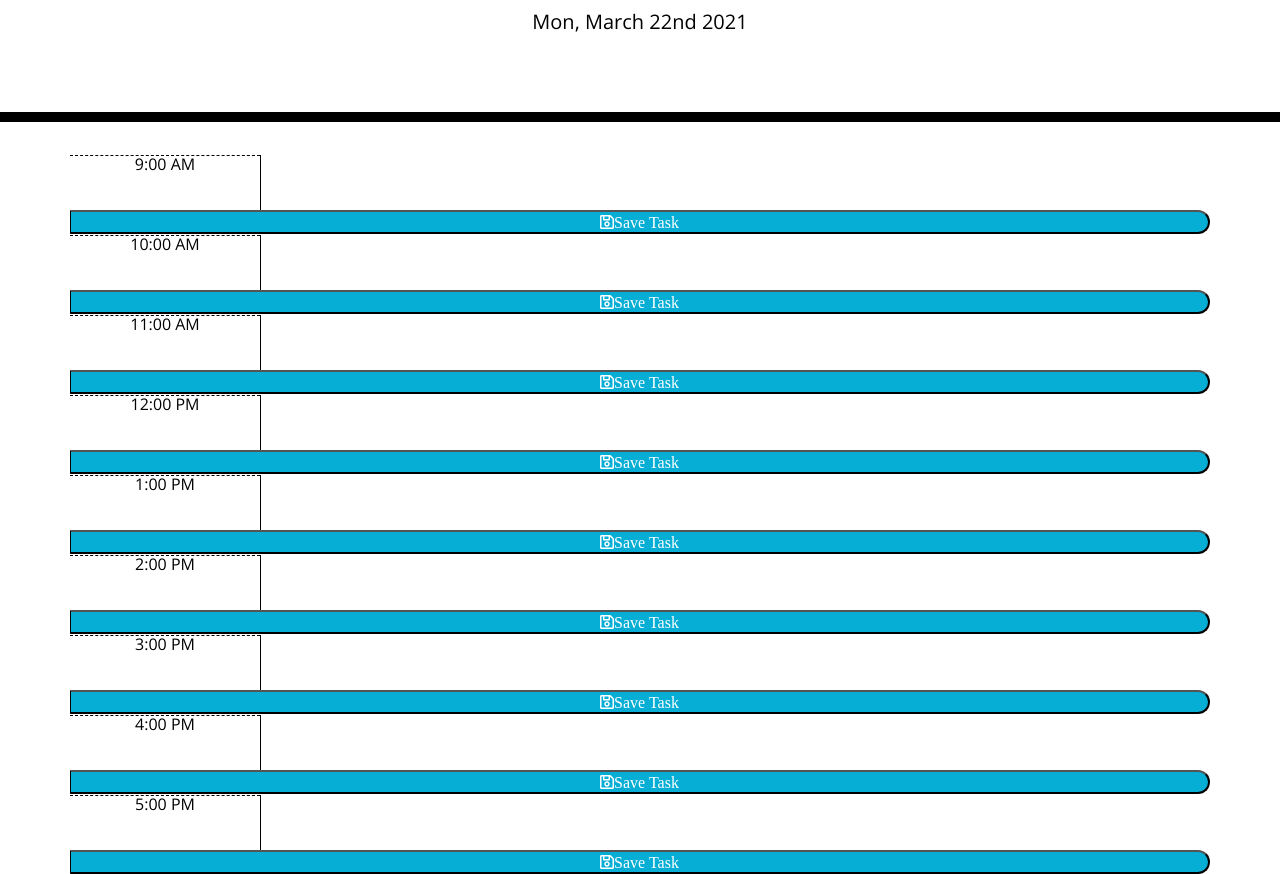
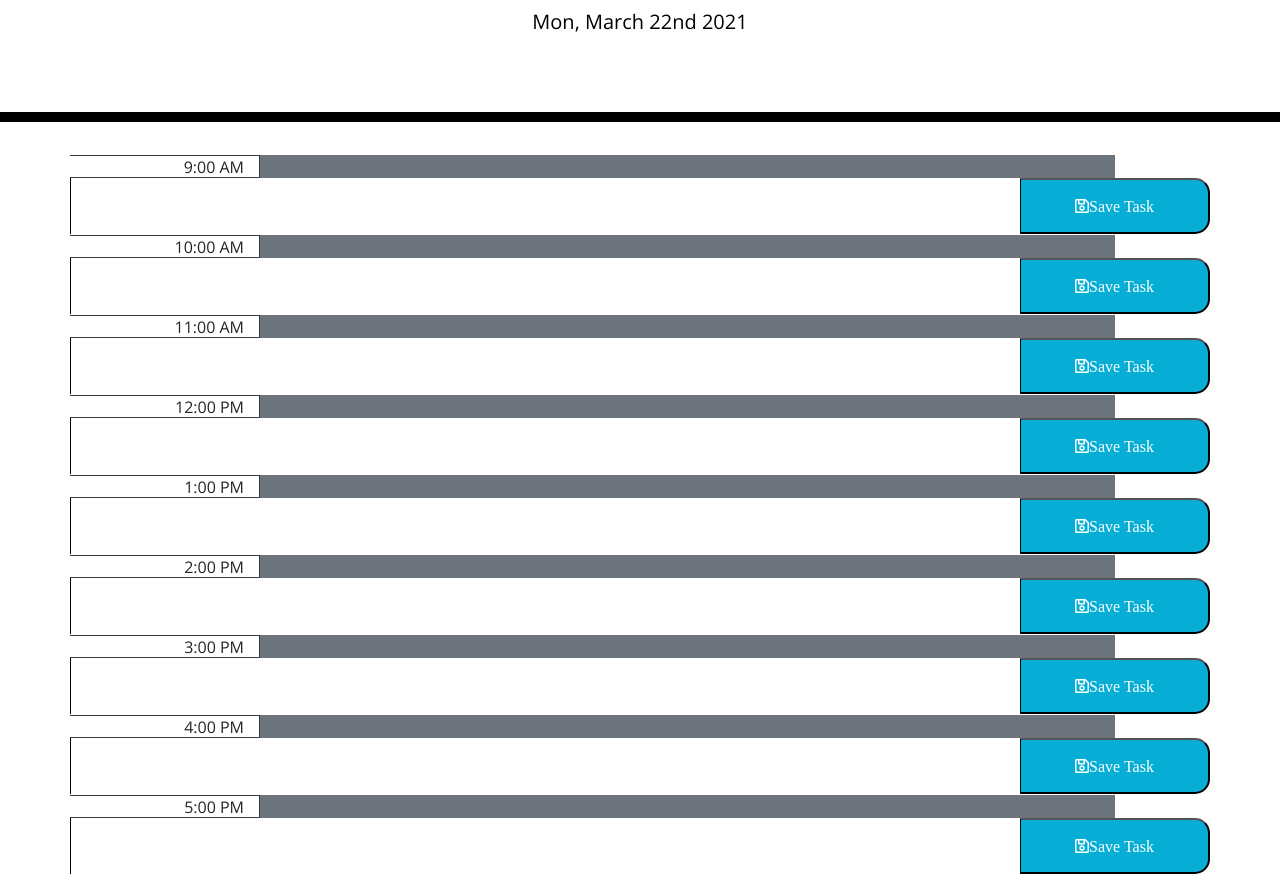
Before and after one commit to Emilyrh1058/Ch-5---Work-Day-Scheduler, a plain HTML site: page index.html in a window 1280 px wide. Shown: the part 182-1056 px from the top of the page. Drawn offline with nearby package versions, Linux system fonts and the light colour scheme.

Commit message:
added styles to rows

```diff
--- a/index.html
+++ b/index.html
@@ -31,7 +31,8 @@
       <!-- Timeblocks go here -->
       <div class="time-block">
         <div class="row">
-          <div class="hour col-2" id="onHour">9:00 AM</div>
+          <div class="col-2 border border-dark border-left-0 d-flex align-items-center justify-content-end">9:00 AM</div>
+          <div class="col-9 bg-secondary d-flex align-items-center justify-content-start" style="padding:0"></div>
           <textarea class="col-10 colorChange" id="1"></textarea>
           <button class="saveBtn col far fa-save" id="btn">Save Task</button>
             <i></i>
@@ -41,7 +42,8 @@
       </div>
       <div class="time-block">
         <div class="row">
-          <div class="hour col-2" id="onHour">10:00 AM</div>
+          <div class="col-2 border border-dark border-left-0 d-flex align-items-center justify-content-end">10:00 AM</div>
+          <div class="col-9 bg-secondary d-flex align-items-center justify-content-start" style="padding:0"></div>
           <textarea class="col-10 colorChange" id="2"></textarea>
           <button class="saveBtn col far fa-save" id="btn">Save Task</button>
             <i></i>
@@ -51,7 +53,8 @@
       </div>
       <div class="time-block">
         <div class="row">
-          <div class="hour col-2" id="onHour">11:00 AM</div>
+          <div class="col-2 border border-dark border-left-0 d-flex align-items-center justify-content-end">11:00 AM</div>
+          <div class="col-9 bg-secondary d-flex align-items-center justify-content-start" style="padding:0"></div>
           <textarea class="col-10 colorChange" id="3"></textarea>
           <button class="saveBtn col far fa-save" id="btn">Save Task</button>
             <i></i>
@@ -61,7 +64,8 @@
       </div>
       <div class="time-block">
         <div class="row">
-          <div class="hour col-2" id="onHour">12:00 PM</div>
+          <div class="col-2 border border-dark border-left-0 d-flex align-items-center justify-content-end">12:00 PM</div>
+          <div class="col-9 bg-secondary d-flex align-items-center justify-content-start" style="padding:0"></div>
           <textarea class="col-10 colorChange" id="4"></textarea>
           <button class="saveBtn col far fa-save" id="btn">Save Task</button>
             <i></i>
@@ -71,7 +75,8 @@
       </div>
       <div class="time-block">
         <div class="row">
-          <div class="hour col-2" id="onHour">1:00 PM</div>
+          <div class="col-2 border border-dark border-left-0 d-flex align-items-center justify-content-end">1:00 PM</div>
+          <div class="col-9 bg-secondary d-flex align-items-center justify-content-start" style="padding:0"></div>
           <textarea class="col-10 colorChange" id="5"></textarea>
           <button class="saveBtn col far fa-save" id="btn">Save Task</button>
             <i></i>
@@ -81,7 +86,8 @@
       </div>
       <div class="time-block">
         <div class="row">
-          <div class="hour col-2" id="onHour">2:00 PM</div>
+          <div class="col-2 border border-dark border-left-0 d-flex align-items-center justify-content-end">2:00 PM</div>
+          <div class="col-9 bg-secondary d-flex align-items-center justify-content-start" style="padding:0"></div>
           <textarea class="col-10 colorChange" id="6"></textarea>
           <button class="saveBtn col far fa-save" id="btn">Save Task</button>
             <i></i>
@@ -91,7 +97,8 @@
       </div>
       <div class="time-block">
         <div class="row">
-          <div class="hour col-2" id="onHour">3:00 PM</div>
+          <div class="col-2 border border-dark border-left-0 d-flex align-items-center justify-content-end">3:00 PM</div>
+          <div class="col-9 bg-secondary d-flex align-items-center justify-content-start" style="padding:0"></div>
           <textarea class="col-10 colorChange" id="7"></textarea>
           <button class="saveBtn col far fa-save" id="btn">Save Task</button>
             <i></i>
@@ -101,7 +108,8 @@
       </div>
       <div class="time-block">
         <div class="row">
-          <div class="hour col-2" id="onHour">4:00 PM</div>
+          <div class="col-2 border border-dark border-left-0 d-flex align-items-center justify-content-end">4:00 PM</div>
+          <div class="col-9 bg-secondary d-flex align-items-center justify-content-start" style="padding:0"></div>
           <textarea class="col-10 colorChange" id="8"></textarea>
           <button class="saveBtn col far fa-save" id="btn">Save Task</button>
             <i></i>
@@ -111,7 +119,8 @@
       </div>
       <div class="time-block">
         <div class="row">
-          <div class="hour col-2" id="onHour">5:00 PM</div>
+          <div class="col-2 border border-dark border-left-0 d-flex align-items-center justify-content-end">5:00 PM</div>
+          <div class="col-9 bg-secondary d-flex align-items-center justify-content-start" style="padding:0"></div>
           <textarea class="col-10 colorChange" id="9"></textarea>
           <button class="saveBtn col far fa-save" id="btn">Save Task</button>
             <i></i>
```
